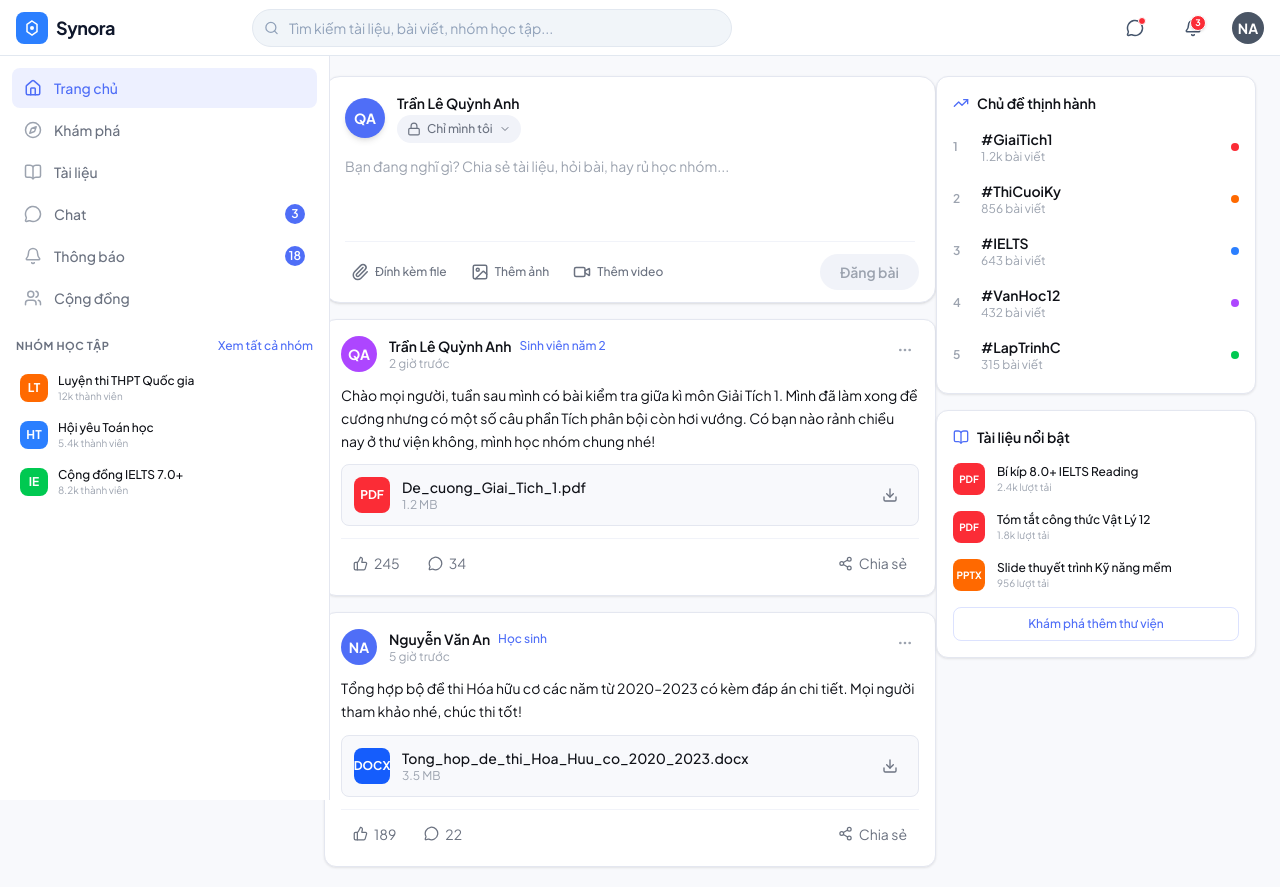
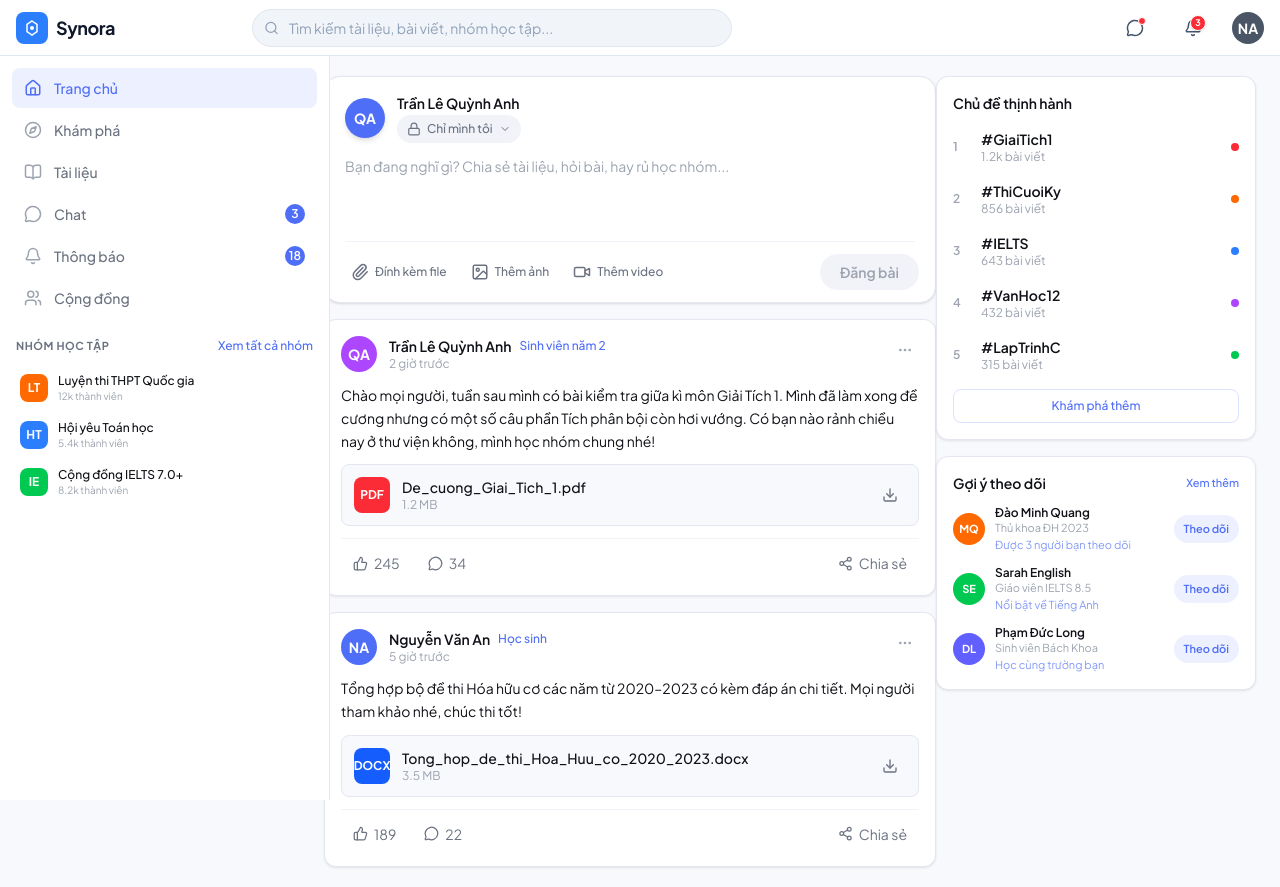
Before and after one commit to ychrisdev/Synora, a Next.js app: page /main/feed in a window 1280 px wide. Built offline with nearby package versions, Linux system fonts and the light colour scheme.

Commit message:
refactor(feed): update feed sections and layout

```diff
--- a/src/app/main/feed/page.tsx
+++ b/src/app/main/feed/page.tsx
@@ -6,7 +6,7 @@ import type { AttachedFile } from "@/components/feed/PostComposer";
 import PostCard from "@/components/feed/PostCard";
 import { mapFilesToPostFields } from "@/components/feed/PostCard";
 import TrendingTopics from "@/components/feed/TrendingTopics";
-import FeaturedDocs from "@/components/feed/FeaturedDocs";
+import WhoToFollow from "@/components/feed/WhoToFollow";
 
 const INITIAL_POSTS = [
   {
@@ -95,7 +95,7 @@ export default function FeedPage() {
 
       <div className="w-[320px] shrink-0 flex flex-col gap-4">
         <TrendingTopics />
-        <FeaturedDocs />
+        <WhoToFollow />
       </div>
     </div>
   );
--- a/src/components/feed/FeaturedDocs.tsx
+++ /dev/null
@@ -1,35 +0,0 @@
-import Link from "next/link";
-import { BookOpen } from "lucide-react";
-
-const docs = [
-  { id: 1, title: "Bí kíp 8.0+ IELTS Reading", type: "PDF", downloads: "2.4k lượt tải", color: "bg-red-500" },
-  { id: 2, title: "Tóm tắt công thức Vật Lý 12", type: "PDF", downloads: "1.8k lượt tải", color: "bg-red-500" },
-  { id: 3, title: "Slide thuyết trình Kỹ năng mềm", type: "PPTX", downloads: "956 lượt tải", color: "bg-orange-500" },
-];
-
-export default function FeaturedDocs() {
-  return (
-    <div className="bg-white rounded-xl border border-surface-200 shadow-card p-4">
-      <div className="flex items-center gap-2 mb-3">
-        <BookOpen size={16} className="text-primary" />
-        <h3 className="text-sm font-semibold text-text-primary">Tài liệu nổi bật</h3>
-      </div>
-      <div className="flex flex-col gap-2">
-        {docs.map((doc) => (
-          <div key={doc.id} className="flex items-center gap-3 py-1 cursor-pointer group">
-            <div className={`w-8 h-8 rounded-lg flex items-center justify-center text-white text-[10px] font-bold shrink-0 ${doc.color}`}>
-              {doc.type}
-            </div>
-            <div className="flex-1 min-w-0">
-              <p className="text-xs font-medium text-text-primary truncate group-hover:text-primary transition-colors">{doc.title}</p>
-              <p className="text-[10px] text-text-muted">{doc.downloads}</p>
-            </div>
-          </div>
-        ))}
-      </div>
-      <Link href="/main/library" className="block mt-3 text-center text-xs text-primary font-medium py-2 border border-primary/20 rounded-lg hover:bg-primary/5 transition-colors">
-        Khám phá thêm thư viện
-      </Link>
-    </div>
-  );
-}
--- a/src/components/feed/TrendingTopics.tsx
+++ b/src/components/feed/TrendingTopics.tsx
@@ -1,32 +1,41 @@
-import { TrendingUp } from "lucide-react";
+import Link from "next/link";
 
 const topics = [
-  { rank: 1, tag: "#GiaiTich1", count: "1.2k bài viết", color: "bg-red-500" },
-  { rank: 2, tag: "#ThiCuoiKy", count: "856 bài viết", color: "bg-orange-500" },
-  { rank: 3, tag: "#IELTS", count: "643 bài viết", color: "bg-blue-500" },
-  { rank: 4, tag: "#VanHoc12", count: "432 bài viết", color: "bg-purple-500" },
-  { rank: 5, tag: "#LapTrinhC", count: "315 bài viết", color: "bg-green-500" },
+  { rank: 1, tag: "#GiaiTich1",  count: "1.2k bài viết", color: "bg-red-500" },
+  { rank: 2, tag: "#ThiCuoiKy", count: "856 bài viết",  color: "bg-orange-500" },
+  { rank: 3, tag: "#IELTS",      count: "643 bài viết",  color: "bg-blue-500" },
+  { rank: 4, tag: "#VanHoc12",   count: "432 bài viết",  color: "bg-purple-500" },
+  { rank: 5, tag: "#LapTrinhC",  count: "315 bài viết",  color: "bg-green-500" },
 ];
 
 export default function TrendingTopics() {
   return (
     <div className="bg-white rounded-xl border border-surface-200 shadow-card p-4">
       <div className="flex items-center gap-2 mb-3">
-        <TrendingUp size={16} className="text-primary" />
         <h3 className="text-sm font-semibold text-text-primary">Chủ đề thịnh hành</h3>
       </div>
+
       <div className="flex flex-col gap-2">
         {topics.map((t) => (
           <div key={t.rank} className="flex items-center gap-3 py-1 cursor-pointer group">
             <span className="text-xs font-semibold text-text-muted w-4">{t.rank}</span>
             <div className="flex-1">
-              <p className="text-sm font-semibold text-text-primary group-hover:text-primary transition-colors">{t.tag}</p>
+              <p className="text-sm font-semibold text-text-primary group-hover:text-primary transition-colors">
+                {t.tag}
+              </p>
               <p className="text-xs text-text-muted">{t.count}</p>
             </div>
             <span className={`w-2 h-2 rounded-full ${t.color}`} />
           </div>
         ))}
       </div>
+
+      <Link
+        href="/main/explore"
+        className="block mt-3 text-center text-xs text-primary font-medium py-2 border border-primary/20 rounded-lg hover:bg-primary/5 transition-colors"
+      >
+        Khám phá thêm
+      </Link>
     </div>
   );
 }
--- /dev/null
+++ b/src/components/feed/WhoToFollow.tsx
@@ -0,0 +1,95 @@
+"use client";
+
+import { useState } from "react";
+import { clsx } from "clsx";
+
+interface SuggestedUser {
+  name: string;
+  initials: string;
+  color: string;
+  role: string;
+  followers: string;
+  reason: string;
+}
+
+const SUGGESTIONS: SuggestedUser[] = [
+  {
+    name: "Đào Minh Quang",
+    initials: "MQ",
+    color: "bg-orange-500",
+    role: "Thủ khoa ĐH 2023",
+    followers: "4.8k",
+    reason: "Được 3 người bạn theo dõi",
+  },
+  {
+    name: "Sarah English",
+    initials: "SE",
+    color: "bg-green-500",
+    role: "Giáo viên IELTS 8.5",
+    followers: "3.3k",
+    reason: "Nổi bật về Tiếng Anh",
+  },
+  {
+    name: "Phạm Đức Long",
+    initials: "DL",
+    color: "bg-indigo-500",
+    role: "Sinh viên Bách Khoa",
+    followers: "1.4k",
+    reason: "Học cùng trường bạn",
+  },
+];
+
+export default function WhoToFollow() {
+  const [followed, setFollowed] = useState<Record<string, boolean>>({});
+
+  const toggle = (name: string) =>
+    setFollowed((p) => ({ ...p, [name]: !p[name] }));
+
+  return (
+    <div className="bg-white rounded-xl border border-surface-200 shadow-card p-4">
+      <div className="flex items-center justify-between mb-3">
+        <div className="flex items-center gap-2">
+          <h3 className="text-sm font-semibold text-text-primary">Gợi ý theo dõi</h3>
+        </div>
+        <button className="text-[11px] text-primary font-medium hover:underline flex items-center gap-0.5">
+          Xem thêm
+        </button>
+      </div>
+
+      <div className="flex flex-col gap-3">
+        {SUGGESTIONS.map((user) => (
+          <div key={user.name} className="flex items-center gap-2.5">
+            <div
+              className={clsx(
+                "w-8 h-8 rounded-full flex items-center justify-center text-white text-[11px] font-bold shrink-0",
+                user.color,
+              )}
+            >
+              {user.initials}
+            </div>
+
+            <div className="flex-1 min-w-0">
+              <p className="text-xs font-semibold text-text-primary leading-tight truncate">
+                {user.name}
+              </p>
+              <p className="text-[11px] text-text-muted truncate">{user.role}</p>
+              <p className="text-[11px] text-primary/70">{user.reason}</p>
+            </div>
+
+            <button
+              onClick={() => toggle(user.name)}
+              className={clsx(
+                "shrink-0 text-[11px] font-semibold px-2.5 py-1.5 rounded-full transition-all whitespace-nowrap",
+                followed[user.name]
+                  ? "bg-surface-100 text-text-secondary hover:bg-surface-200"
+                  : "bg-primary/10 text-primary hover:bg-primary hover:text-white",
+              )}
+            >
+              {followed[user.name] ? "Đang theo dõi" : "Theo dõi"}
+            </button>
+          </div>
+        ))}
+      </div>
+    </div>
+  );
+}
```
